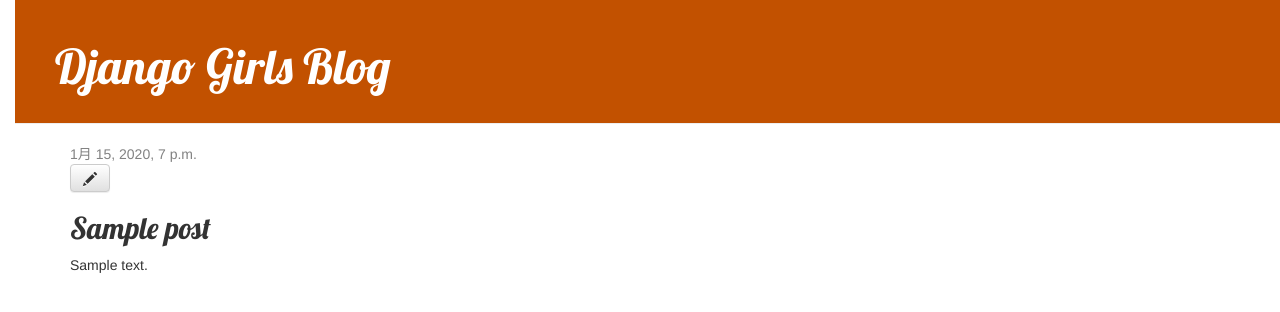
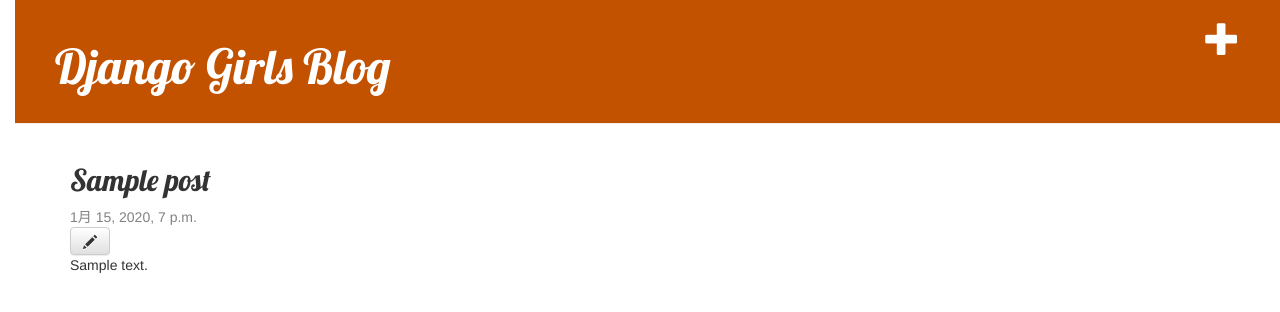
Before and after one commit to SuzukiAiko/my-first-blog, a Django app: page /post/1/ in a window 1280 px wide. Shown: the top 312 px of the page. Run offline with Django 3.2, Linux system fonts and the light colour scheme; a user stored in the database is signed in; tables that the repository leaves empty hold one stand-in row (values such as "Sample post"); some libraries are stand-ins or nearby versions.

Commit message:
Added views to create/edit blog post inside the site.

```diff
--- a/blog/templates/blog/base.html
+++ b/blog/templates/blog/base.html
@@ -8,7 +8,10 @@
         <link rel="stylesheet" href="{% static 'css/blog.css' %}">
     </head>
     <body>
-    <div class="page-header">
+      <div class="page-header">
+	{% if user.is_authenticated %}
+	<a href="{% url 'post_new' %}" class="top-menu"><span class="glyphicon glyphicon-plus"></span></a>
+	{% endif %}
         <h1><a href="/">Django Girls Blog</a></h1>
     </div>
     <div class="content container">
--- a/blog/templates/blog/post_detail.html
+++ b/blog/templates/blog/post_detail.html
@@ -2,6 +2,7 @@
 
 {% block content %}
 <div class="post">
+  <h2>{{ post.title }}</h2>
   {% if post.published_date %}
   <div class="date">
     {{ post.published_date }}
@@ -10,7 +11,6 @@
   {% if user.is_authenticated %}
   <a class="btn btn-default" href="{% url 'post_edit' pk=post.pk %}"><span class="glyphicon glyphicon-pencil"></span></a>
   {% endif %}
-        <h2>{{ post.title }}</h2>
   <p>{{ post.text|linebreaksbr }}</p>
 </div>
 {% endblock %}
--- a/blog/views.py
+++ b/blog/views.py
@@ -2,6 +2,7 @@
 from django.utils import timezone
 from .models import Post
 from .forms import PostForm
+from django.shortcuts import redirect
 
 def post_list(request):
     posts = Post.objects.filter(published_date__lte=timezone.now()).order_by('published_date')
```
Lines whose indentation alone changed are shown as unchanged.
